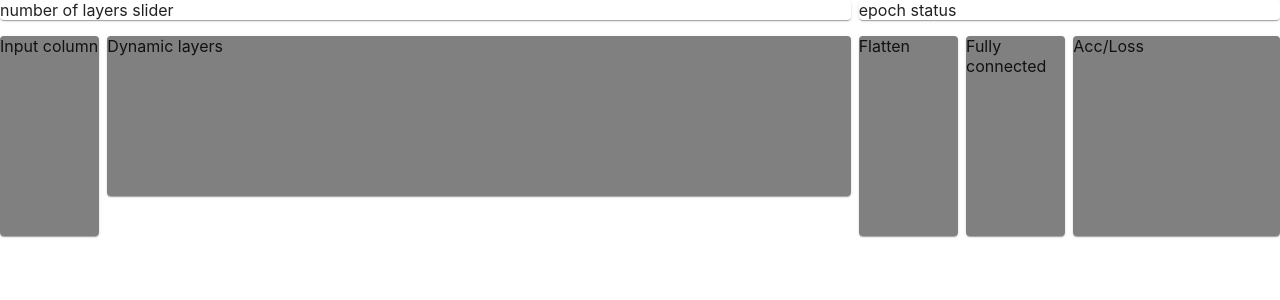
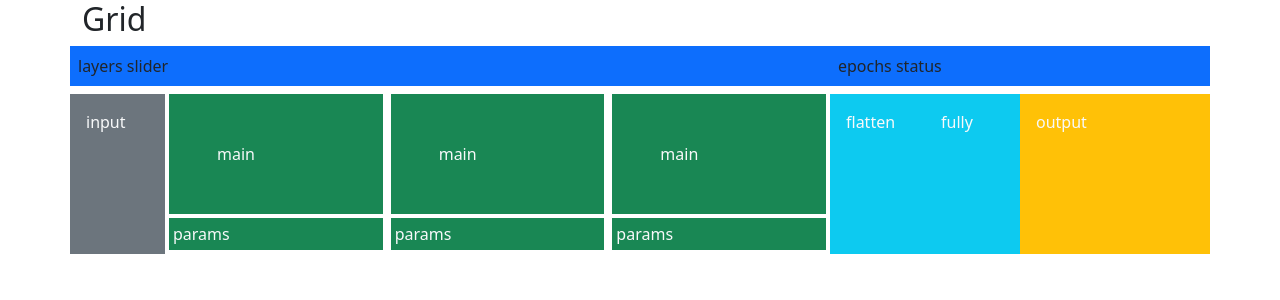
Before and after one commit to Wklej/CNNSIM, a React (Create React App) app: page / in a window 1280 px wide. Shown: the top 300 px of the page. Built offline with nearby package versions, Linux system fonts and the light colour scheme.

Commit message:
basic bootstrap layout

```diff
--- a/package.json
+++ b/package.json
@@ -9,7 +9,9 @@
     "@testing-library/jest-dom": "^5.15.0",
     "@testing-library/react": "^11.2.7",
     "@testing-library/user-event": "^12.8.3",
+    "bootstrap": "^5.1.3",
     "react": "^17.0.2",
+    "react-bootstrap": "^2.0.2",
     "react-dom": "^17.0.2",
     "react-scripts": "4.0.3",
     "web-vitals": "^1.1.2"
--- a/src/App.js
+++ b/src/App.js
@@ -1,50 +1,34 @@
-import { Paper } from '@mui/material';
-import Grid from '@mui/material/Grid';
+import 'bootstrap/dist/css/bootstrap.min.css'
+import {Button, Container, Row, Col} from 'react-bootstrap'
+import '../src/index'
+import Layer from './Layer';
 
 function App() {
 
-  const columnStyle = {
-    height: "500%",
-    backgroundColor: "#808080"
-  }
+  return (
+    <div>
+      <div className="container">
+        <h2>Grid</h2>
+        <div className="row">
+          <div className="col-8 p-2 bg-primary text-ligh">layers slider</div>
+          <div className="col-4 p-2 bg-primary text-ligh">epochs status</div>
+        </div>
+      </div>
 
-  const columnStyleParams = {
-    height: "400%",
-    backgroundColor: "#808080"
-  }
+      <div className="container my-2">
+          <div className="row">
+            <div className="col-1 p-3 bg-secondary text-light">input</div>
+            {/* mid layers */}
+            <Layer num={3} />
 
-  return (
-      <Grid container columnSpacing={1} rowSpacing={2}>
-        {/* Top bar */}
-        <Grid item xs={8}>
-          <Paper>number of layers slider</Paper>
-        </Grid>
-        <Grid item xs={4}>
-          <Paper>epoch status</Paper>
-        </Grid>
+            <div className="col-1 p-3 bg-info text-light">flatten</div>
+            <div className="col-1 p-3 bg-info text-light">fully</div>
+            <div className="col-2 p-3 bg-warning text-light">output</div>
 
-        {/* Mid */}
-        <Grid item xs={1}>
-          <Paper style={columnStyle}>Input column</Paper>
-        </Grid>
+          </div>
+      </div>
 
-        {/* Dynamic layers */}
-        <Grid item xs={7}>
-          <Paper style={columnStyleParams}>Dynamic layers</Paper>
-        </Grid>
-
-        {/* End */}
-        <Grid item xs={1}>
-          <Paper style={columnStyle}>Flatten</Paper>
-        </Grid>
-        <Grid item xs={1}>
-          <Paper style={columnStyle}>Fully connected</Paper>
-        </Grid>
-        <Grid item xs={2}>
-          <Paper style={columnStyle}>Acc/Loss</Paper>
-        </Grid>
-
-      </Grid>
+    </div>
 
   );
 }
--- /dev/null
+++ b/src/Layer.js
@@ -0,0 +1,25 @@
+const Layer = ({num}) => {
+
+    const divs = () => {
+        let array = [];
+        for (let index = 0; index < num; index++) {
+            array.push(
+                <div className="col">
+                    <div className="container ps-1 pe-1">
+                        <div className="col">
+                            <div className="row p-5 bg-success text-light">main</div>
+                            <div className="row p-1 my-1 bg-success text-light">params</div>
+                        </div>
+                    </div>
+                </div>
+            )
+        }
+        return array
+    }
+
+    return (
+        divs()
+     );
+}
+
+export default Layer;
--- a/src/index.css
+++ b/src/index.css
@@ -11,3 +11,7 @@ code {
   font-family: source-code-pro, Menlo, Monaco, Consolas, 'Courier New',
     monospace;
 }
+
+.aaa{
+  max-height: 50px;
+}
```
Also changed, not shown: 1 other file (tests, documents, lock files or other folders).
